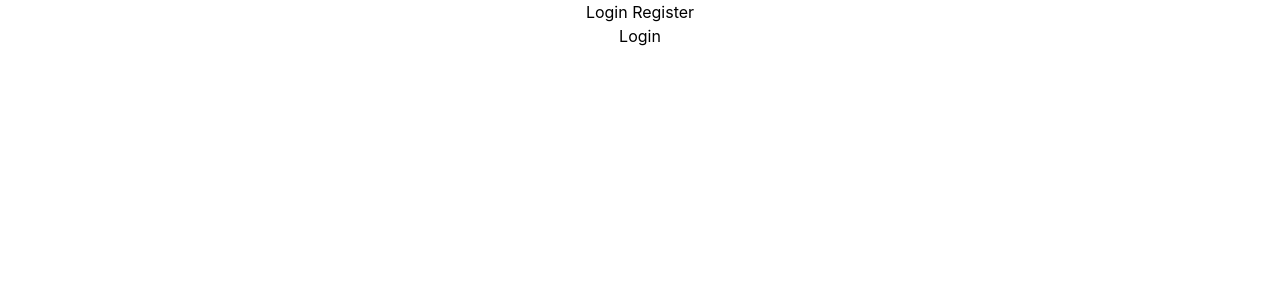
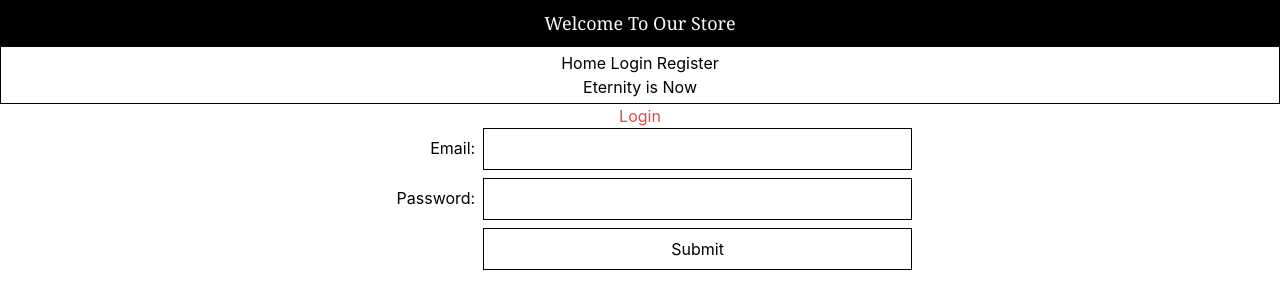
Before and after one commit to victorsworld/ecom-client, a React (Create React App) app: page /login in a window 1280 px wide. Shown: the top 308 px of the page. Built offline with nearby package versions, Linux system fonts and the light colour scheme; no server answers.

Commit message:
Home tab completed and unpdated with shirt selection

```diff
--- a/src/Api/api.js
+++ b/src/Api/api.js
@@ -22,8 +22,18 @@ const loginUser = async (userData) => {
 	}
 };
 
+const addToCart = async (shirtData) => {
+	try {
+	  const response = await axios.post(`${baseUrl}/addToCart`, shirtData);
+	  const data = await response.data;
+	  return data;
+	} catch (error) {
+	  console.log(error);
+	  return error.response.data;
+	}
+  };
 
 
 export {
-	registerUser, loginUser
+	registerUser, loginUser, addToCart
 };
--- a/src/App.css
+++ b/src/App.css
@@ -1,38 +1,3 @@
 .App {
-  text-align: center;
-}
-
-.App-logo {
-  height: 40vmin;
-  pointer-events: none;
-}
-
-@media (prefers-reduced-motion: no-preference) {
-  .App-logo {
-    animation: App-logo-spin infinite 20s linear;
+    text-align: center;
   }
-}
-
-.App-header {
-  background-color: #282c34;
-  min-height: 100vh;
-  display: flex;
-  flex-direction: column;
-  align-items: center;
-  justify-content: center;
-  font-size: calc(10px + 2vmin);
-  color: white;
-}
-
-.App-link {
-  color: #61dafb;
-}
-
-@keyframes App-logo-spin {
-  from {
-    transform: rotate(0deg);
-  }
-  to {
-    transform: rotate(360deg);
-  }
-}
--- a/src/App.js
+++ b/src/App.js
@@ -4,14 +4,20 @@ import './App.css';
 import { Outlet } from 'react-router-dom';
 
 function App() {
+  const [refreshToken, setRefreshToken] = useState(false);
   return (
-    <div className="App">
-      <NavBar />
-      {/* <h1 className="text-3xl font-bold underline text-red-500">
-        Hello world!
-      </h1> */}
+    <div className="text-center">
 
-      <Outlet />
+      <div className="p-2 border border-black border-solid text-lg font-serif text-neutral-50 bg-black">
+        <h3>Welcome To Our Store</h3>
+      </div>
+
+      <div className="p-1 border border-black border-solid ">
+      <NavBar /> <h1>Eternity is Now</h1>
+      </div>
+
+
+      <Outlet context={{ setRefreshToken }} />
     </div>
   );
 }
--- a/src/Components/NavBar.js
+++ b/src/Components/NavBar.js
@@ -4,7 +4,7 @@ import { Link } from 'react-router-dom';
 const NavBar = () => {
   return (
     <div>
-      <Link to={'/login'}>Login</Link> <Link to={'/register'}>Register</Link>
+      <Link to={'/home'}>Home</Link> <Link to={'/login'}>Login</Link> <Link to={'/register'}>Register</Link>
     </div>
   );
 };
--- /dev/null
+++ b/src/Pages/Checkout.js
@@ -0,0 +1,9 @@
+import React from 'react'
+
+const Checkout = () => {
+  return (
+    <div>Checkout</div>
+  )
+}
+
+export default Checkout
--- /dev/null
+++ b/src/Pages/Home.js
@@ -0,0 +1,57 @@
+import React, { useState } from 'react';
+import { addToCart } from '../Api/api';
+import { useNavigate } from 'react-router-dom';
+
+const Home = () => {
+  const [shirt, setShirt] = useState({ color: '', size: '' });
+
+  const navigate = useNavigate();
+
+  const handleColorClick = (newColor) => {
+    setShirt((prevShirt) => ({ color: newColor, size: prevShirt.size }));
+  };
+
+  const handleSizeClick = (newSize) => {
+    setShirt((prevShirt) => ({ color: prevShirt.color, size: newSize }));
+  };
+
+  const handleAddToCart = async () => {
+    if (shirt.color && shirt.size) {
+      try {
+        const response = await addToCart(shirt);
+        console.log(response);
+        navigate('/cart')
+      } catch (error) {
+        console.error('Error adding to cart:', error.message);
+      }
+    }
+  };
+
+  return (
+    <div>
+
+        <button className="border border-black border-solid p-1" onClick={() => handleColorClick('black')}>Black</button>
+        <button className="border border-black border-solid p-1" onClick={() => handleColorClick('berry')}>Berry</button>
+        <button className="border border-black border-solid p-1" onClick={() => handleColorClick('watermelon')}>Watermelon</button>
+        <button className="border border-black border-solid p-1" onClick={() => handleColorClick('ice blue')}>Ice Blue</button>
+        <button className="border border-black border-solid p-1" onClick={() => handleColorClick('grey')}>Grey</button>
+
+        <div className="">
+          <button className="border border-black border-solid p-1" onClick={() => handleSizeClick('small')}>S</button>
+          <button className="border border-black border-solid p-1" onClick={() => handleSizeClick('medium')}>M</button>
+          <button className="border border-black border-solid p-1" onClick={() => handleSizeClick('large')}>L</button>
+          <button className="border border-black border-solid p-1" onClick={() => handleSizeClick('xlarge')}>XL</button>
+        </div>
+
+      <button onClick={handleAddToCart} className="mt-2">Add to Cart</button>
+      <div>
+        Selected Color: {shirt.color}
+        <br />
+        Selected Size: {shirt.size}
+      </div>
+    </div>
+
+  );
+};
+
+export default Home;
--- a/src/Pages/Login.js
+++ b/src/Pages/Login.js
@@ -1,10 +1,63 @@
 import React, { useState } from 'react';
+import { loginUser } from '../Api/api';
+import { setUserToken } from '../Auth/authLocalStorage';
 import { useNavigate, useOutletContext } from 'react-router-dom';
 
 const Login = () => {
+  const [email, setEmail] = useState('');
+  const [password, setPassword] = useState('');
+
+  const { setRefreshToken } = useOutletContext();
+  const navigate = useNavigate();
+
+  const handleOnSubmit = async (e) => {
+    e.preventDefault();
+    setRefreshToken(true);
+    const data = {
+      email,
+      password,
+    };
+    const loginResult = await loginUser(data);
+    if (loginResult.success) {
+      setUserToken(loginResult.token);
+      setEmail('');
+      setPassword('');
+      setRefreshToken(false);
+      navigate('/todos');
+    }
+  };
+
   return (
-    <div>Login</div>
-  )
-}
+    <div>
+    <h2 className='text-red-500'>Login</h2>
+    <form
+      className="flex flex-col space-y-2 max-w-xl mx-auto px-4"
+      onSubmit={handleOnSubmit}>
+      <div className="flex flex-col space-y-2 sm:flex-row sm:space-x-2 sm:space-y-0">
+        <label className="py-2 w-1/5 text-right">Email:</label>
+        <input
+          className="border border-black solid py-2 w-4/5"
+          type="text"
+          value={email}
+          onChange={(e) => setEmail(e.target.value)}
+        />
+      </div>
 
-export default Login
+      <div className="flex flex-col sm:flex-row sm:space-x-2">
+        <label className="py-2 w-1/5 text-right">Password:</label>
+        <input
+          className="border border-black solid py-2 w-4/5"
+          type="password"
+          value={password}
+          onChange={(e) => setPassword(e.target.value)}
+        />
+      </div>
+      <div className='flex flex-row-reverse ml-2'>
+        <button className="border border-black solid py-2 w-4/5 ">Submit</button>
+      </div>
+    </form>
+  </div>
+  );
+};
+
+export default Login;
--- a/src/Pages/Register.js
+++ b/src/Pages/Register.js
@@ -1,6 +1,6 @@
 import React, { useState } from 'react';
 import { registerUser } from '../Api/api';
-import { useOutletContext, useNavigate } from 'react-router-dom';
+import { useNavigate } from 'react-router-dom';
 
 const Register = () => {
   const [email, setEmail] = useState('');
@@ -27,7 +27,7 @@ const Register = () => {
 
   return (
     <div>
-      <h2>Register</h2>
+      <h2>Sign Up</h2>
       <form
         className="flex flex-col space-y-2 max-w-xl mx-auto px-4"
         onSubmit={handleOnSubmit}>
@@ -51,7 +51,7 @@ const Register = () => {
           />
         </div>
         <div className='flex flex-row-reverse ml-2'>
-          <button className="border border-black solid py-2 w-4/5 ">Register</button>
+          <button className="border border-black solid py-2 w-4/5 ">Submit</button>
         </div>
       </form>
     </div>
```
Also changed, not shown: src/index.js (+10 -0 lines).
